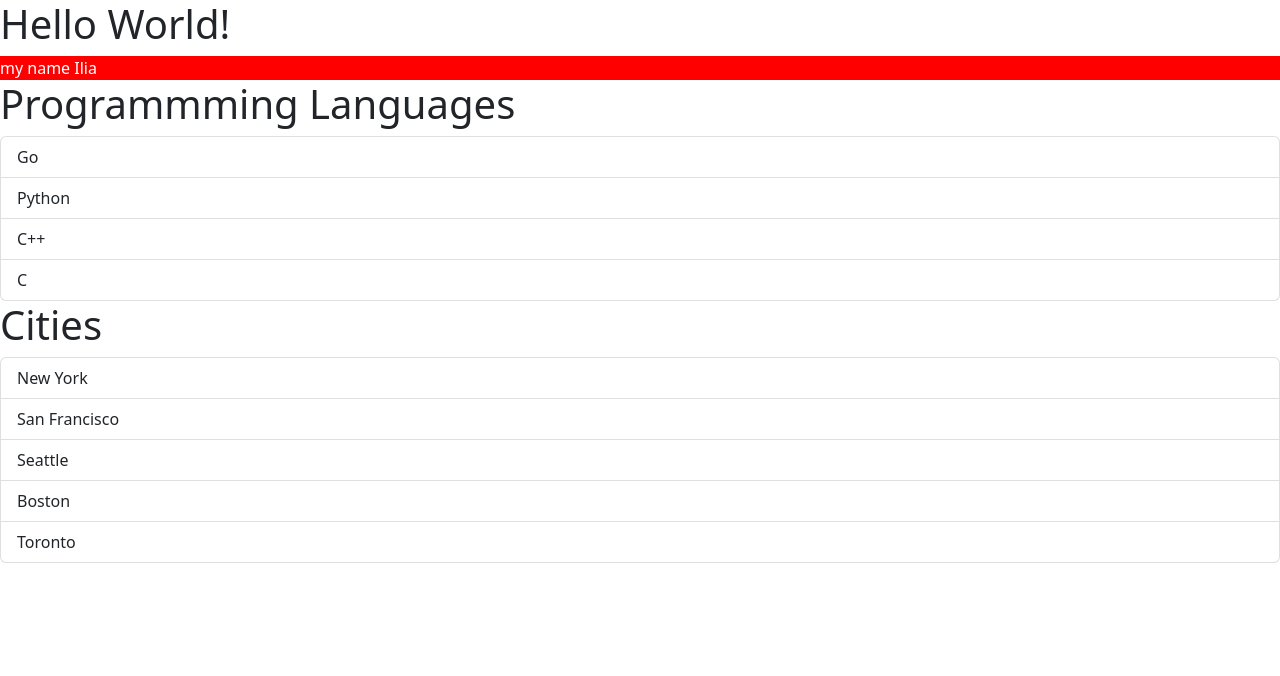
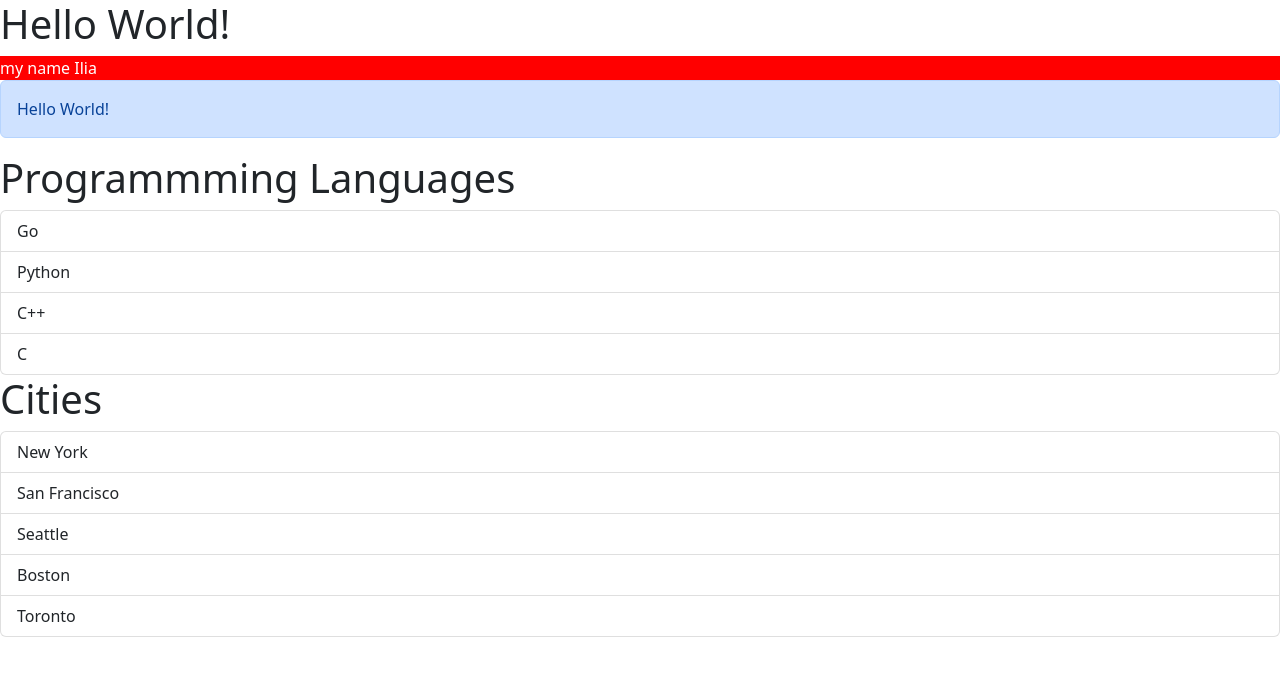
Before and after one commit to Iliaromanov/Learning-React, a React (Vite) app in the folder first-react-app/: page / in a window 1280 px wide. Shown: the top 676 px of the page. Built offline with nearby package versions, Linux system fonts and the light colour scheme.

Commit message:
passing children to components

```diff
--- a/first-react-app/src/App.tsx
+++ b/first-react-app/src/App.tsx
@@ -1,16 +1,31 @@
 import Message from "./Message";
 import ClickTest from "./ClickTest";
 import ListGroup from "./components/ListGroup";
+import Alert from "./components/Alert";
 
 function App() {
   let langs = ["Go", "Python", "C++", "C"];
+  const langsSelect = (lang: string) => {
+    console.log(`I code in ${lang}`);
+  }
+
   let cities = ["New York", "San Francisco", "Seattle", "Boston", "Toronto"];
+  const citySelect = (city: string) => {
+    console.log(`I work in ${city}`);
+  }
+
   return (
     <div>
       <Message></Message>
       <ClickTest></ClickTest>
-      <ListGroup list={langs} header="Programmming Languages"></ListGroup>
-      <ListGroup list={cities} header="Cities"></ListGroup>
+      <Alert>
+        Hello <span>World!</span>
+      </Alert>
+      <ListGroup
+        list={langs} header="Programmming Languages"
+        onSelectItem={langsSelect}
+      />
+      <ListGroup list={cities} header="Cities" onSelectItem={citySelect}></ListGroup>
     </div>
   );
 }
--- /dev/null
+++ b/first-react-app/src/components/Alert.tsx
@@ -0,0 +1,17 @@
+import { ReactNode } from "react"
+
+
+interface Props {
+    children: ReactNode // must name the attribute 'children'
+}
+
+const Alert = ({ children }: Props) => {
+
+    return (
+        <div className="alert alert-primary">
+            {children}
+        </div>
+    )
+}
+
+export default Alert;
--- a/first-react-app/src/components/ListGroup.tsx
+++ b/first-react-app/src/components/ListGroup.tsx
@@ -5,10 +5,11 @@ import { useState } from "react";
 interface Props {
     list: string[]
     header: string
+    onSelectItem: (item: string) => void;
 }
 
 
-function ListGroup({list, header}: Props) {
+function ListGroup({list, header, onSelectItem}: Props) {
 
     // const msg = list.length === 0 ? <p>No Items Found</p> : null;
     const msg = list.length === 0 && <p>No Items Found</p>; // same as above
@@ -42,7 +43,12 @@ function ListGroup({list, header}: Props) {
                     // onClick={(event) => handleClick(event, item)}
 
                     //----- using state hook
-                    onClick={() => setSelectedItemIndex(index)}
+                    onClick={
+                        () => {
+                            setSelectedItemIndex(index);
+                            onSelectItem(item);
+                        }
+                    }
                 > {/* Need to add key prop for react to be able to dynamically add and remove elems later*/}
                     {item}
                 </li>
```
